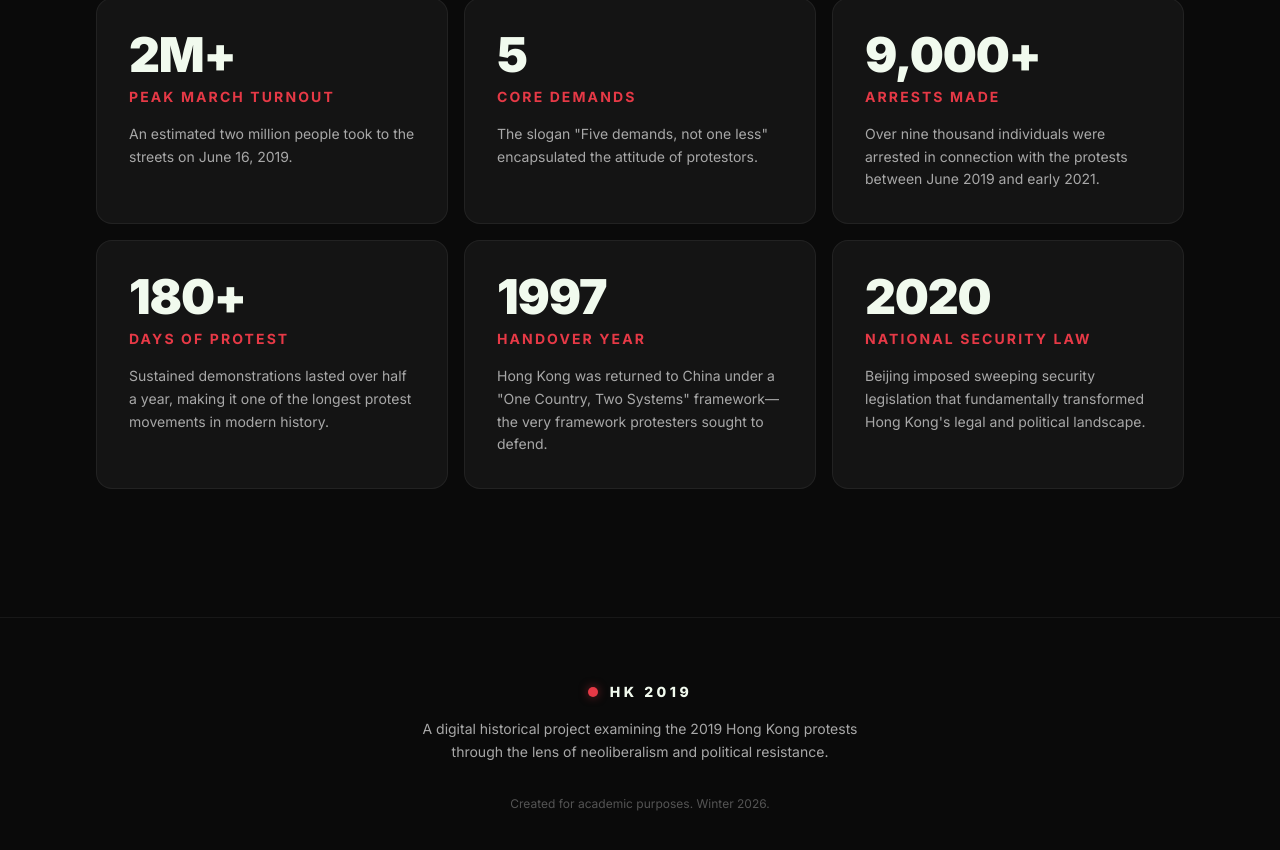
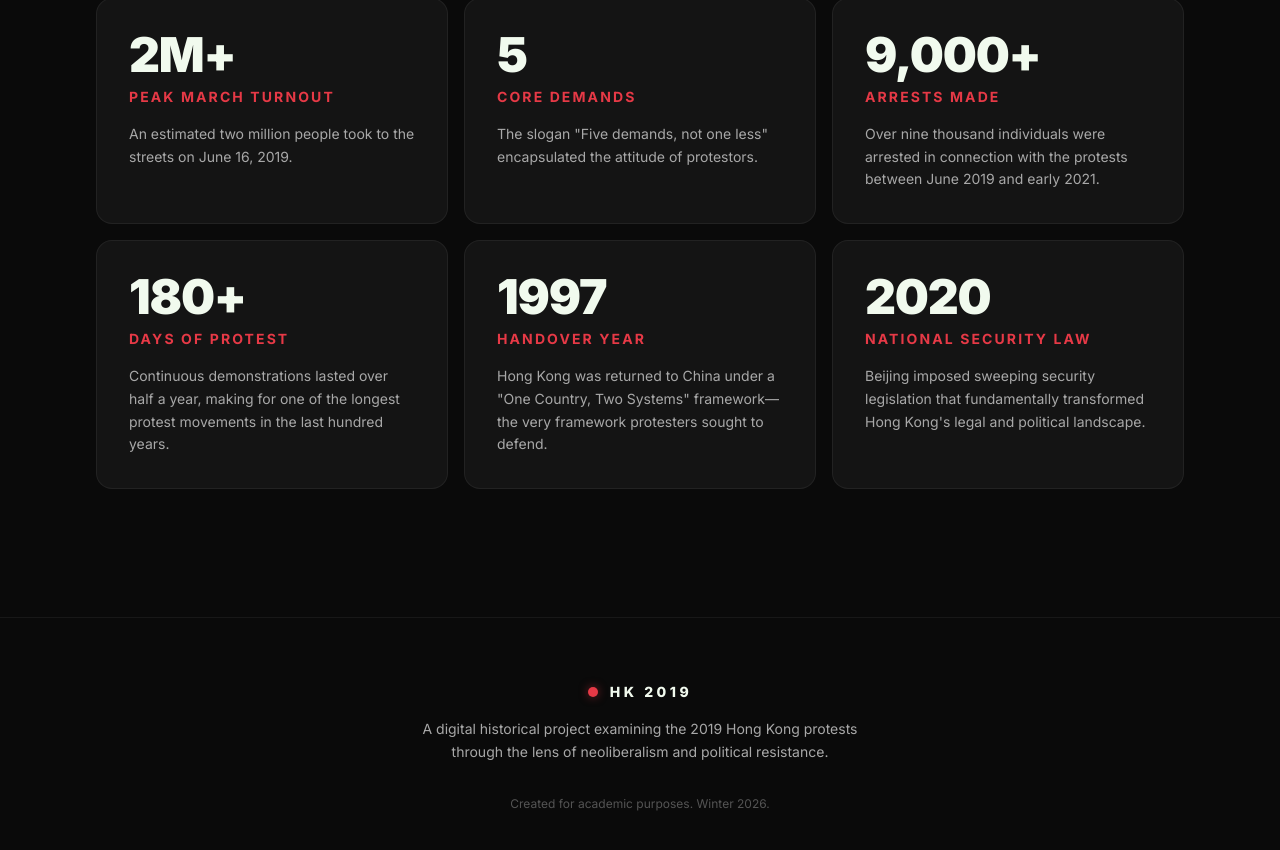
Before and after one commit to sunhaoxiangwang/hk2019-neo-liberalism, a React (Vite) app: page / in a window 1280 px wide. Shown: the part 2443-3293 px from the top of the page. Built offline with nearby package versions, Linux system fonts and the light colour scheme; what @builder.io/react would draw is missing.

Commit message:
Update protest duration description in StatsGrid

```diff
--- a/src/components/StatsGrid.tsx
+++ b/src/components/StatsGrid.tsx
@@ -29,7 +29,7 @@ const stats: StatCard[] = [
     figure: "180+",
     label: "Days of Protest",
     description:
-      "Sustained demonstrations lasted over half a year, making it one of the longest protest movements in modern history.",
+      "Continuous demonstrations lasted over half a year, making for one of the longest protest movements in the last hundred years.",
   },
   {
     figure: "1997",
```
